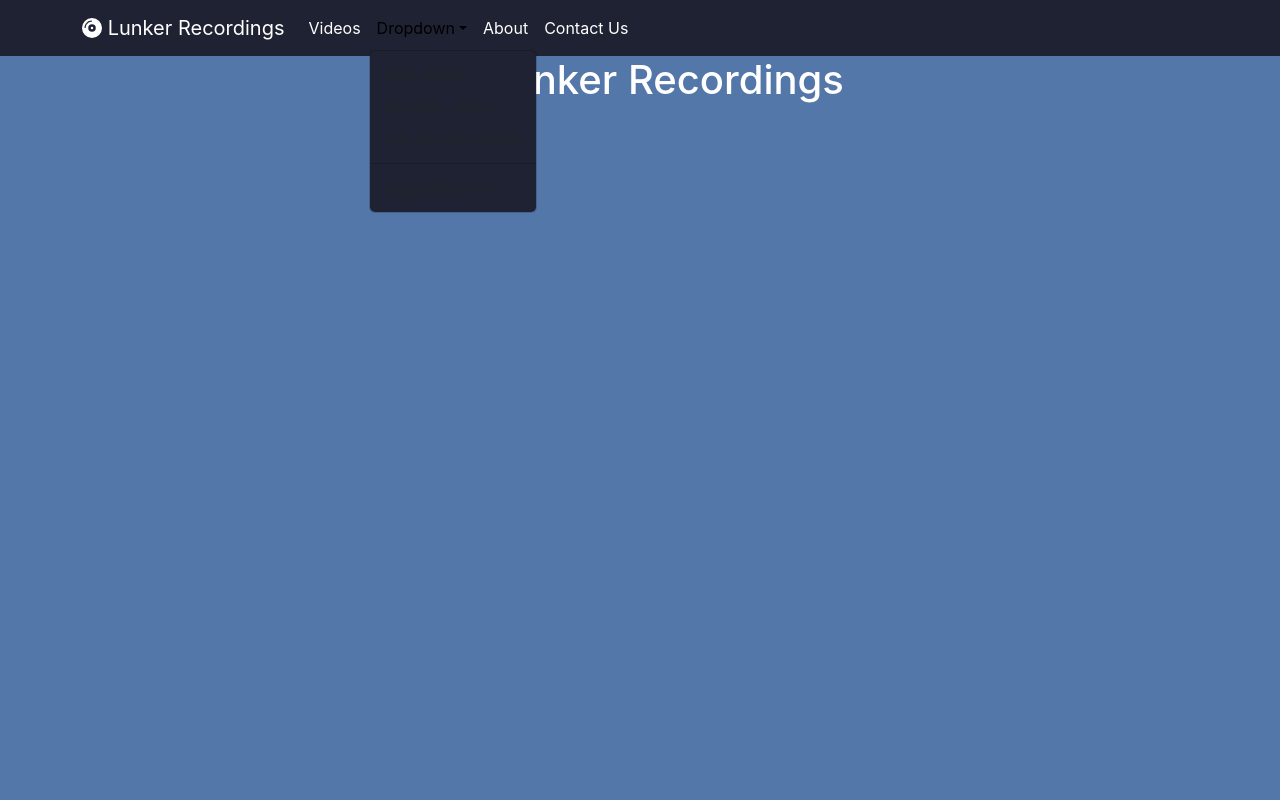
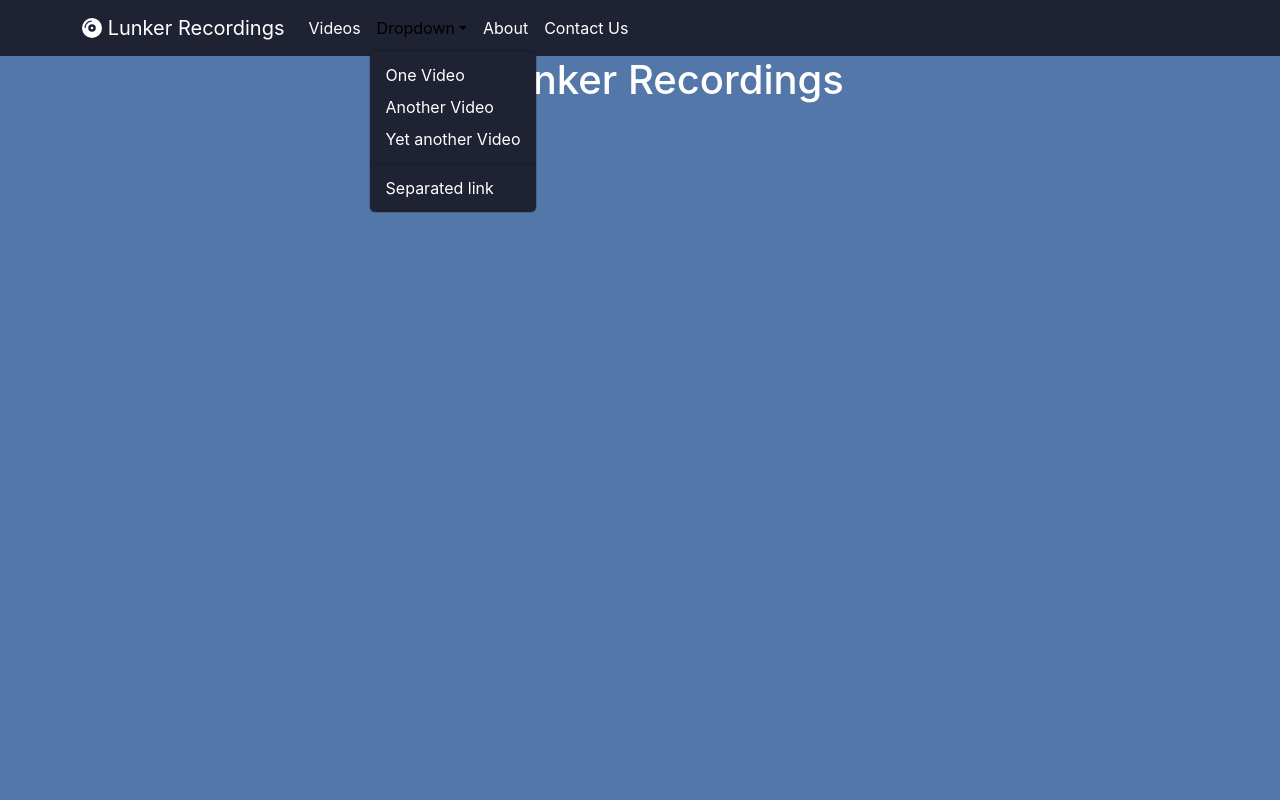
Before and after one commit to TereseMihalcin/lunker-recordings, a React (Create React App) app: page /sign-up in a window 1280 px wide. Both pictures are taken after a click on the button "Dropdown". Shown: the top 800 px of the page. Built offline with nearby package versions, Linux system fonts and the light colour scheme; the HTML template or start-up script is replaced by a standard one.

Commit message:
some beginning layouts

```diff
--- a/package.json
+++ b/package.json
@@ -15,7 +15,9 @@
     "react": "^18.2.0",
     "react-bootstrap": "^2.9.1",
     "react-dom": "^18.2.0",
+    "react-router-dom": "^6.22.0",
     "react-scripts": "^5.0.1",
+    "styled-components": "^6.1.8",
     "web-vitals": "^2.1.4"
   },
   "scripts": {
--- a/src/App.css
+++ b/src/App.css
@@ -82,6 +82,9 @@ nav .dropdown-menu a:hover {
 nav .nav-link {
   color: #ffffff;
 }
+nav .dropdown-item {
+  color: #ffffff
+}
 .navbar-brand {
   color: #ffffff !important;
 }
--- a/src/App.js
+++ b/src/App.js
@@ -7,7 +7,24 @@ import Contact from "./components/contact";
 function App() {
   return (
     <div className="App">
-      <Navigation></Navigation>
+      <Navigation>
+       {/* <Routes>
+        <Route exact path="/" element={<Home />} />
+         <Route path="/about" element={<About />} />
+         <Route
+           path="/contact"
+             element={<Contact />}
+                />
+                <Route path="/blogs" element={<Blogs />} />
+                <Route
+                    path="/sign-up"
+                    element={<SignUp />}
+                />
+        </Routes>  */}
+
+
+
+      </Navigation>
       <Home></Home>
       <Contact></Contact>
 
--- a/src/components/navigation.js
+++ b/src/components/navigation.js
@@ -44,11 +44,11 @@ render() {
           <Nav className="me-auto">
             <Nav.Link href="#videos">Videos</Nav.Link>
             <NavDropdown title="Dropdown" id="basic-nav-dropdown">
-              <NavDropdown.Item href="#action/3.1">One Video</NavDropdown.Item>
-              <NavDropdown.Item href="#action/3.2">Another Video</NavDropdown.Item>
-              <NavDropdown.Item href="#action/3.3">Yet another Video</NavDropdown.Item>
+              <NavDropdown.Item href="/action/3.1">One Video</NavDropdown.Item>
+              <NavDropdown.Item href="/action/3.2">Another Video</NavDropdown.Item>
+              <NavDropdown.Item href="/action/3.3">Yet another Video</NavDropdown.Item>
               <NavDropdown.Divider />
-              <NavDropdown.Item href="#action/3.4">
+              <NavDropdown.Item href="/action/3.4">
                 Separated link
               </NavDropdown.Item>
             </NavDropdown>
```
Also changed, not shown: 1 other file (tests, documents, lock files or other folders).
